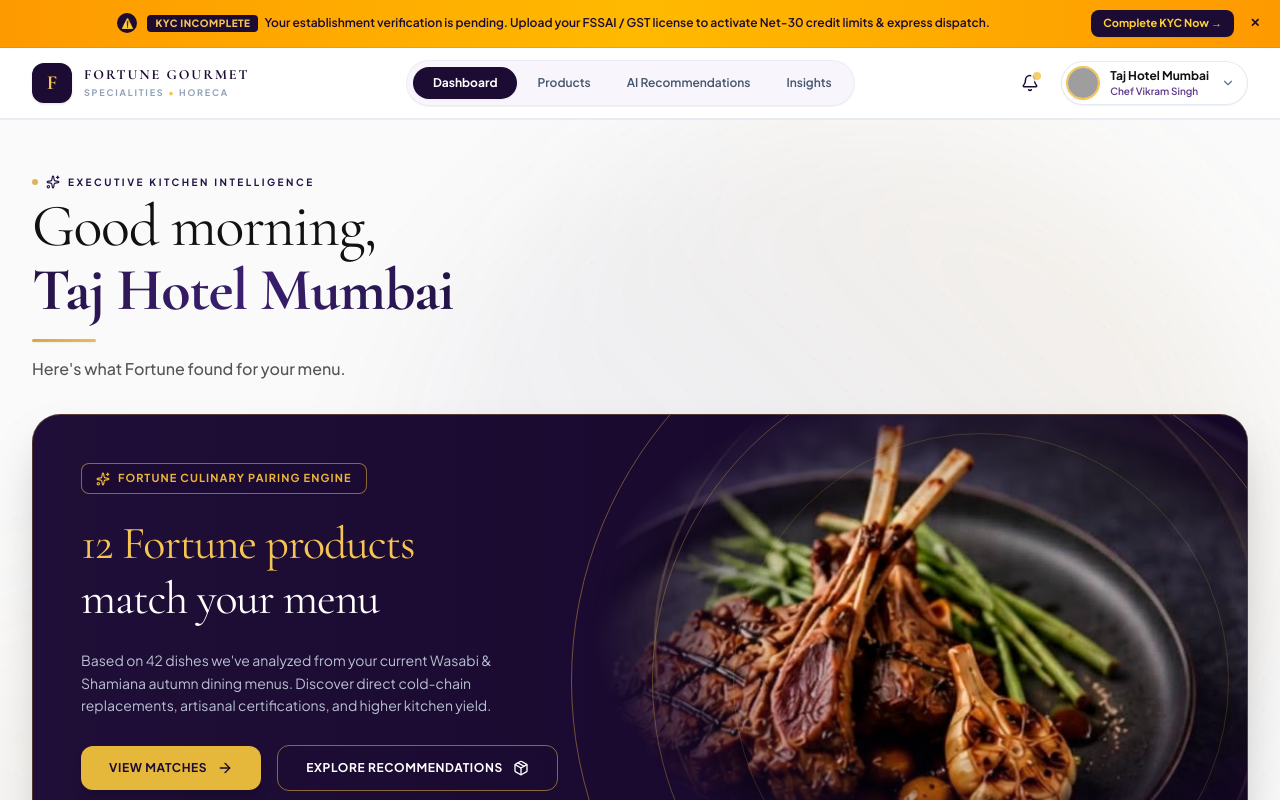
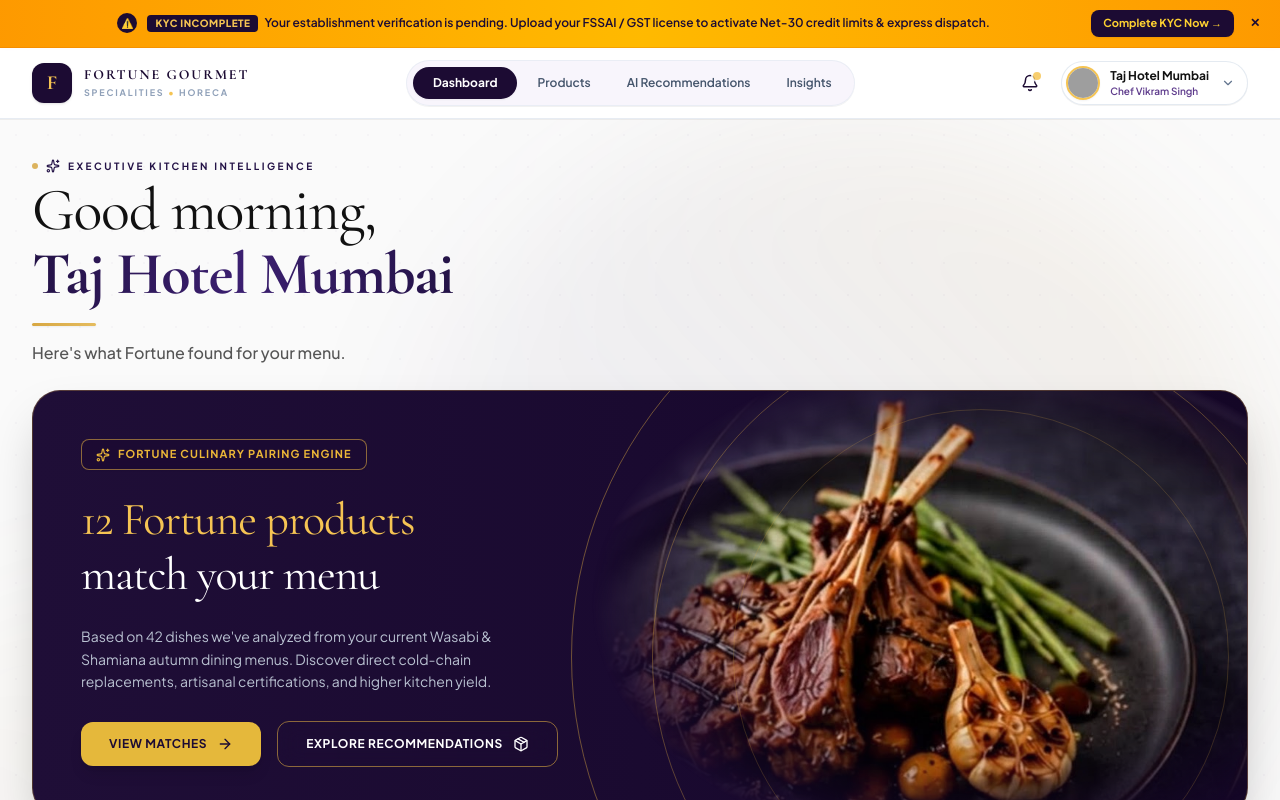
Before and after one commit to Jividha-Jain/fortune, a Next.js app: page / in a window 1280 px wide. Both pictures are taken after a click on the button "1-Click Login". Shown: the top 800 px of the page. Built offline with nearby package versions, Linux system fonts and the light colour scheme; grey boxes are pictures that could not be loaded.

Commit message:
Adjust top, bottom, and side spacing on Dashboard screen

```diff
--- a/src/components/ScreenDashboard.tsx
+++ b/src/components/ScreenDashboard.tsx
@@ -27,17 +27,17 @@
   const recommendedSKUs = RECOMMENDED_HOME_PRODUCTS;
 
   return (
-    <div className="min-h-screen bg-[#FAFAFA] text-[#111111] pb-24 font-sans relative overflow-hidden antialiased">
+    <div className="min-h-screen bg-[#FAFAFA] text-[#111111] pb-12 sm:pb-16 font-sans relative overflow-hidden antialiased">
 
       {/* Subtle Background Pattern & Ambient Luxury Glows */}
       <div className="absolute inset-0 bg-[radial-gradient(#241347_1px,transparent_1px)] [background-size:32px_32px] opacity-[0.025] pointer-events-none" />
       <div className="absolute top-0 right-0 w-[900px] h-[900px] bg-gradient-to-bl from-[#D7A742]/12 via-[#241347]/5 to-transparent rounded-full blur-3xl pointer-events-none z-0" />
       <div className="absolute top-[450px] left-[-150px] w-[600px] h-[600px] bg-gradient-to-tr from-[#241347]/8 via-[#D7A742]/3 to-transparent rounded-full blur-3xl pointer-events-none z-0" />
 
-      <div className="max-w-7xl mx-auto px-4 sm:px-6 lg:px-8 pt-10 lg:pt-14 space-y-12 relative z-10">
+      <div className="max-w-7xl mx-auto px-4 sm:px-6 lg:px-8 pt-6 sm:pt-8 lg:pt-10 space-y-8 sm:space-y-10 relative z-10">
 
         {/* TOP HERO SECTION */}
-        <div className="space-y-8">
+        <div className="space-y-6">
 
           {/* Left Hero Title & Outlets Status Header */}
           <div className="max-w-xl space-y-4">
```
